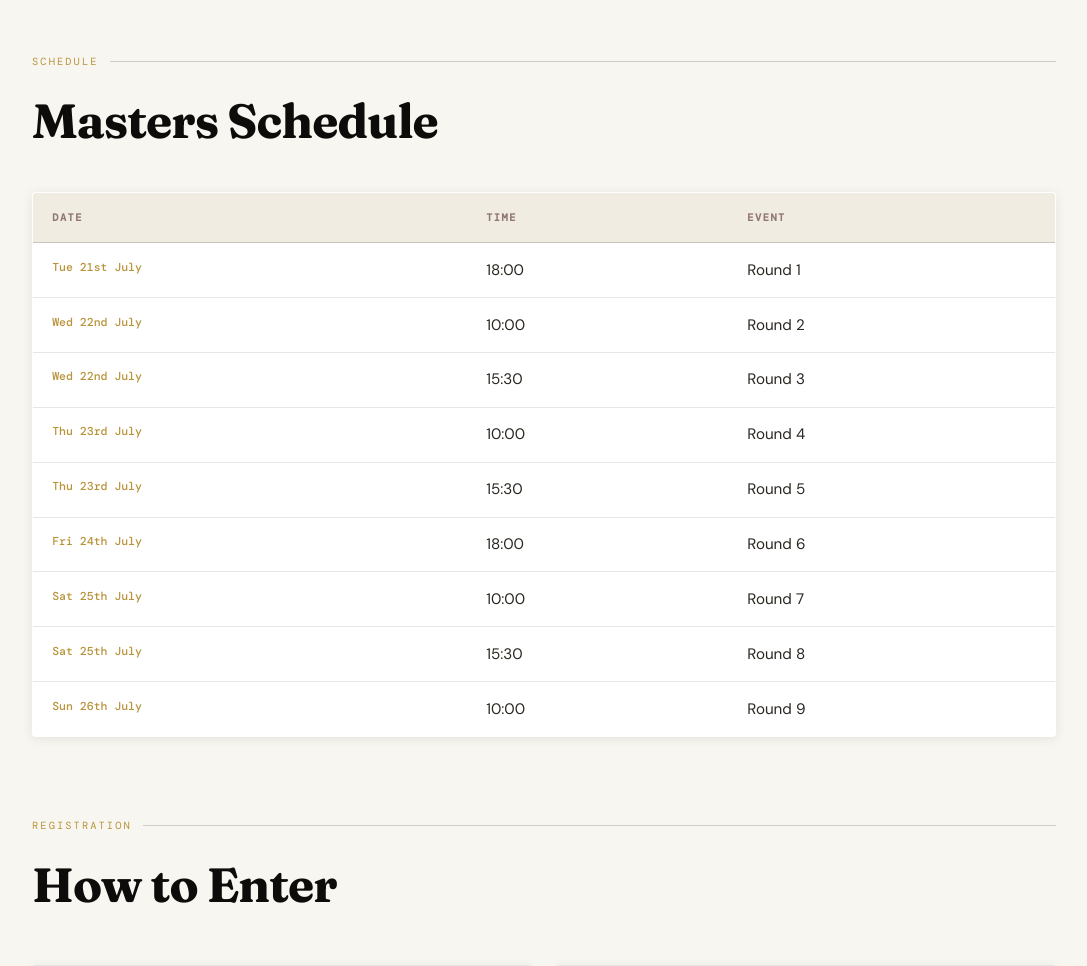
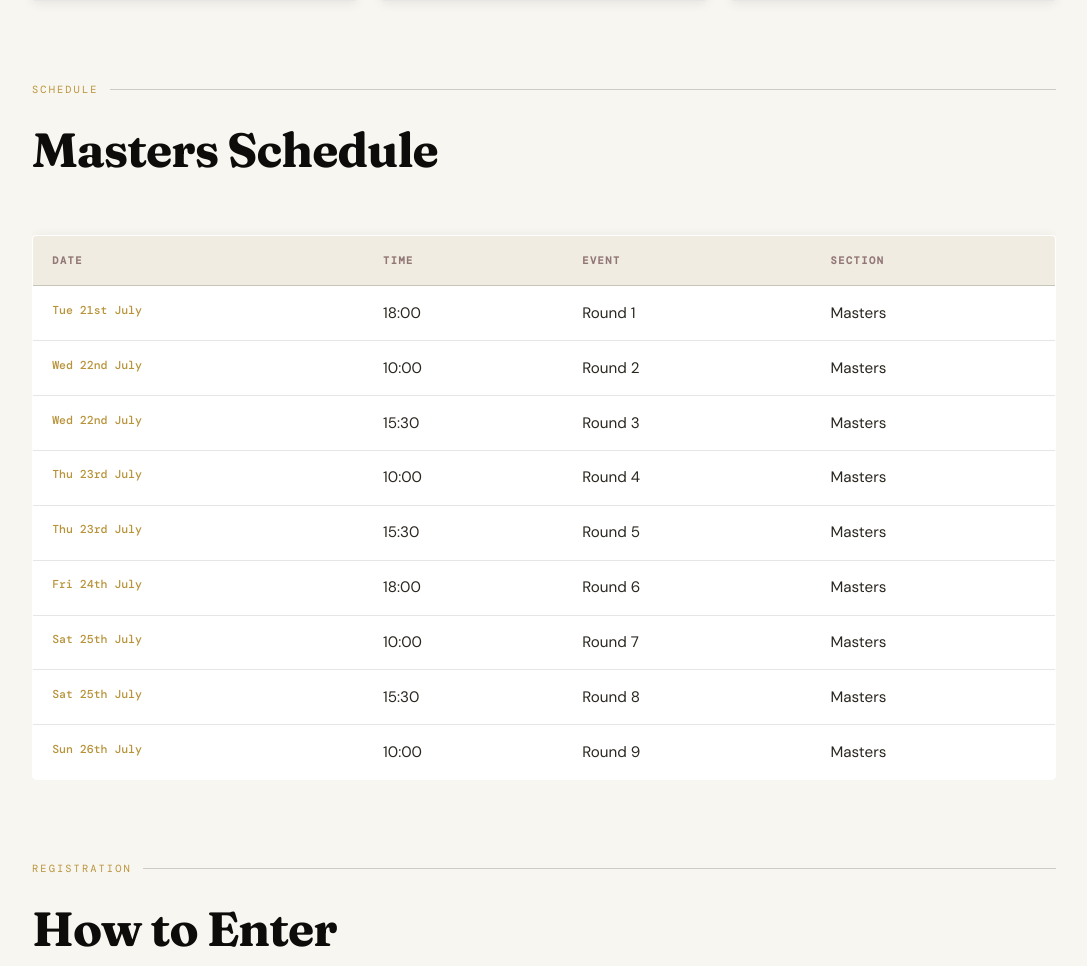
Before and after one commit to OwenJGN/UOS-Chess, a PHP site: page /tournament.html in a window 1280 px wide. Shown: the part 4221-5187 px from the top of the page, without its empty margins (96-1183 px from the left). Run offline with PHP 8.4, Linux system fonts and the light colour scheme.

Commit message:
tiny change

```diff
--- a/index.html
+++ b/index.html
@@ -117,7 +117,7 @@
     <!-- Past Tournament Photos -->
     <section>
       <p class="section-label">Gallery</p>
-      <h2 class="section-title">Past Tournaments</h2>
+      <h2 class="section-title">Last Tournament</h2>
       <div class="photo-grid">
         <div class="photo-item photo-item--featured"><img src="images/20260419_0657.jpg" alt="Tournament players competing at the Sussex University Chess Congress" loading="lazy" /></div>
         <div class="photo-item"><img src="images/20260419_0685.jpg" alt="Organiser presenting at the Sussex University Chess Congress" loading="lazy" /></div>
--- a/style.css
+++ b/style.css
@@ -1106,12 +1106,13 @@ body {
   .tabs { flex-wrap: wrap; }
   .tab-btn { padding: 0.7rem 1rem; }
 
-  /* Schedule table — make scrollable rather than squishing */
+  /* Schedule/results tables — scroll via wrapper */
+  .table-scroll-wrap {
+    overflow-x: auto;
+    -webkit-overflow-scrolling: touch;
+  }
   .schedule-table,
   .results-table {
-    display: block;
-    overflow-x: auto;
-    -webkit-overflow-scrolling: touch;
     white-space: nowrap;
   }
 
@@ -1305,6 +1306,14 @@ body {
   margin-bottom: 1rem;
 }
 
+/* ── Scrollable table wrapper ────────────────────────────────── */
+.table-scroll-wrap {
+  width: 100%;
+  overflow-x: auto;
+  -webkit-overflow-scrolling: touch;
+  border-radius: 4px;
+}
+
 .results-table {
   width: 100%;
   border-collapse: collapse;
--- a/tournament.html
+++ b/tournament.html
@@ -69,6 +69,7 @@
     <section id="schedule-open" style="padding-top:0;">
       <p class="section-label">Schedule</p>
       <h2 class="section-title">U2050 &amp; U1700 Schedule</h2>
+      <div class="table-scroll-wrap">
         <table class="schedule-table">
           <thead>
             <tr><th>Date</th><th>Time</th><th>Event</th><th>Section</th></tr>
@@ -82,8 +83,10 @@
             <tr><td>Sun 26th July</td><td>18:00</td><td>Closing Ceremony</td><td>All Sections</td></tr>
           </tbody>
         </table>
+      </div>
 
       <h2 class="section-title" style="margin-top:2.5rem;">U1300 Schedule</h2>
+      <div class="table-scroll-wrap">
         <table class="schedule-table">
           <thead>
             <tr><th>Date</th><th>Time</th><th>Event</th><th>Section</th></tr>
@@ -97,6 +100,7 @@
             <tr><td>Sun 26th July</td><td>18:00</td><td>Closing Ceremony</td><td>All Sections</td></tr>
           </tbody>
         </table>
+      </div>
     </section>
 
     <!-- How to Enter -->
@@ -185,22 +189,24 @@
     <section id="schedule-masters" style="padding-top:0;">
       <p class="section-label">Schedule</p>
       <h2 class="section-title">Masters Schedule</h2>
+      <div class="table-scroll-wrap">
         <table class="schedule-table">
           <thead>
-          <tr><th>Date</th><th>Time</th><th>Event</th></tr>
+            <tr><th>Date</th><th>Time</th><th>Event</th><th>Section</th></tr>
           </thead>
           <tbody>
-          <tr><td>Tue 21st July</td><td>18:00</td><td>Round 1</td></tr>
-          <tr><td>Wed 22nd July</td><td>10:00</td><td>Round 2</td></tr>
-          <tr><td>Wed 22nd July</td><td>15:30</td><td>Round 3</td></tr>
-          <tr><td>Thu 23rd July</td><td>10:00</td><td>Round 4</td></tr>
-          <tr><td>Thu 23rd July</td><td>15:30</td><td>Round 5</td></tr>
-          <tr><td>Fri 24th July</td><td>18:00</td><td>Round 6</td></tr>
-          <tr><td>Sat 25th July</td><td>10:00</td><td>Round 7</td></tr>
-          <tr><td>Sat 25th July</td><td>15:30</td><td>Round 8</td></tr>
-          <tr><td>Sun 26th July</td><td>10:00</td><td>Round 9</td></tr>
+            <tr><td>Tue 21st July</td><td>18:00</td><td>Round 1</td><td>Masters</td></tr>
+            <tr><td>Wed 22nd July</td><td>10:00</td><td>Round 2</td><td>Masters</td></tr>
+            <tr><td>Wed 22nd July</td><td>15:30</td><td>Round 3</td><td>Masters</td></tr>
+            <tr><td>Thu 23rd July</td><td>10:00</td><td>Round 4</td><td>Masters</td></tr>
+            <tr><td>Thu 23rd July</td><td>15:30</td><td>Round 5</td><td>Masters</td></tr>
+            <tr><td>Fri 24th July</td><td>18:00</td><td>Round 6</td><td>Masters</td></tr>
+            <tr><td>Sat 25th July</td><td>10:00</td><td>Round 7</td><td>Masters</td></tr>
+            <tr><td>Sat 25th July</td><td>15:30</td><td>Round 8</td><td>Masters</td></tr>
+            <tr><td>Sun 26th July</td><td>10:00</td><td>Round 9</td><td>Masters</td></tr>
           </tbody>
         </table>
+      </div>
     </section>
 
     <!-- How to Enter -->
@@ -275,6 +281,7 @@
     <section id="schedule-blitz" style="padding-top:0;">
       <p class="section-label">Schedule</p>
       <h2 class="section-title">Blitz Schedule</h2>
+      <div class="table-scroll-wrap">
         <table class="schedule-table">
           <thead>
             <tr><th>Date</th><th>Time</th><th>Rounds</th><th>Time Control</th></tr>
@@ -284,6 +291,7 @@
             <tr><td>Sat 25th July</td><td>19:00</td><td>9 Rounds</td><td>3'+2"</td></tr>
           </tbody>
         </table>
+      </div>
     </section>
 
     <!-- ═══════════════════════════════════════════════════════
```
Also changed, not shown: archive.html (+26 -0 lines). Lines whose indentation alone changed are shown as unchanged.
